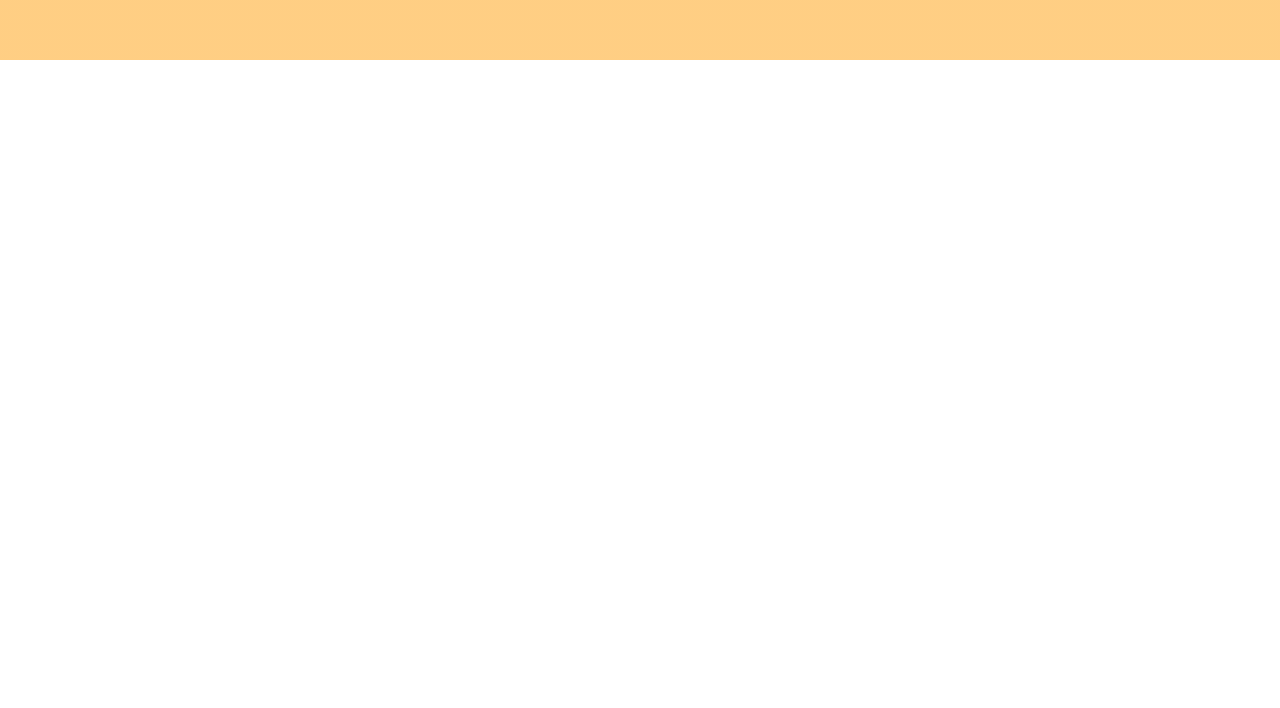
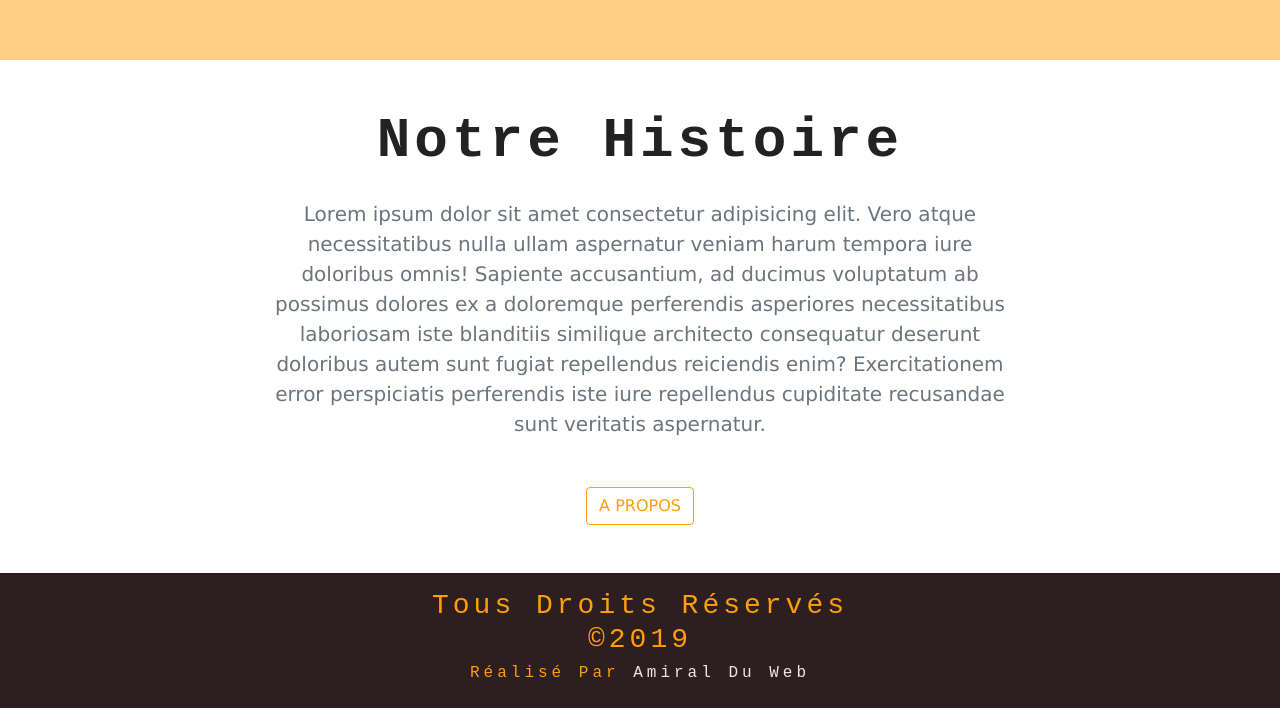
Before and after one commit to FaridBenmebarek/coffee-shop, a Gatsby site: page / in a window 1280 px wide. Shown: the part 814-1522 px from the top of the page. Before the commit the page ends 874 px from the top, so only its background shows below. Built offline with nearby package versions, Linux system fonts and the light colour scheme; Gatsby itself is replaced by a stand-in of ours.

Commit message:
add Title/Footer

```diff
--- /dev/null
+++ b/src/components/Globals/Footer.jsx
@@ -0,0 +1,28 @@
+import React from "react"
+
+export default function Footer() {
+  return (
+    <footer className="footer py-3">
+      <div className="container">
+        <div className="row">
+          <div className="col-10 mx-auto col-md-6 text-yellow text-center text-capitalize">
+            <h3>
+              tous droits réservés &copy;{new Date().getFullYear().toString()}
+            </h3>
+            <h6>
+              Réalisé par{" "}
+              <a
+                href="https://farid-benmebarek.fr"
+                target="_blank"
+                rel="noopener noreferrer"
+                className="amiral"
+              >
+                Amiral du Web
+              </a>
+            </h6>
+          </div>
+        </div>
+      </div>
+    </footer>
+  )
+}
--- /dev/null
+++ b/src/components/Globals/Title.jsx
@@ -0,0 +1,11 @@
+import React from "react"
+
+export default function Title({ title }) {
+  return (
+    <div className="row">
+      <div className="col text-center mb-3">
+        <h1 className="display-4 text-capitalize font-weight-bold">{title}</h1>
+      </div>
+    </div>
+  )
+}
--- /dev/null
+++ b/src/components/Home/Info.jsx
@@ -0,0 +1,33 @@
+import React from "react"
+import { Link } from "gatsby"
+import Title from "../Globals/Title"
+
+export default function Info() {
+  return (
+    <section className="py-5">
+      <div className="container">
+        <Title title="Notre Histoire" />
+        <div className="row">
+          <div className="col-10 col-sm-8 mx-auto text-center">
+            <p className="lead text-muted mb-5">
+              Lorem ipsum dolor sit amet consectetur adipisicing elit. Vero
+              atque necessitatibus nulla ullam aspernatur veniam harum tempora
+              iure doloribus omnis! Sapiente accusantium, ad ducimus voluptatum
+              ab possimus dolores ex a doloremque perferendis asperiores
+              necessitatibus laboriosam iste blanditiis similique architecto
+              consequatur deserunt doloribus autem sunt fugiat repellendus
+              reiciendis enim? Exercitationem error perspiciatis perferendis
+              iste iure repellendus cupiditate recusandae sunt veritatis
+              aspernatur.
+            </p>
+            <Link to="/about/">
+              <button className="btn text-uppercase btn-yellow">
+                A propos
+              </button>
+            </Link>
+          </div>
+        </div>
+      </div>
+    </section>
+  )
+}
--- a/src/components/layout.css
+++ b/src/components/layout.css
@@ -1,5 +1,5 @@
 :root {
-  --mainBrown: #2d1ef1;
+  --mainBrown: #2d1e1f;
   --mainYellow: rgb(255, 158, 9);
   --mainGrey: #ece8dc;
   --mainWhite: #fff;
@@ -42,3 +42,26 @@ h6 {
   background-size: cover !important;
   opacity: 1 !important;
 }
+
+.btn-yellow {
+  color: var(--mainYellow);
+  border-color: var(--mainYellow);
+}
+
+.btn-yellow:hover {
+  background: var(--mainYellow) !important;
+  color: var(--mainWhite);
+}
+
+.footer {
+  background: var(--mainBrown);
+}
+
+.amiral {
+  text-decoration: none !important;
+  color: var(--mainGrey);
+}
+
+.amiral:hover {
+  color: var(--mainYellow);
+}
--- a/src/components/layout.js
+++ b/src/components/layout.js
@@ -12,12 +12,14 @@ import { useStaticQuery, graphql } from "gatsby"
 import "./bootstrap.min.css"
 import "./layout.css"
 import Navbar from "./Globals/Navbar"
+import Footer from "./Globals/Footer"
 
 const Layout = ({ children }) => {
   return (
     <>
       <Navbar />
       {children}
+      <Footer />
     </>
   )
 }
--- a/src/pages/index.js
+++ b/src/pages/index.js
@@ -5,6 +5,7 @@ import Layout from "../components/layout"
 import SEO from "../components/seo"
 
 import BackgroundSection from "./../components/Globals/BackgroundSection"
+import Info from "./../components/Home/Info"
 
 const IndexPage = ({ data }) => (
   <Layout>
@@ -14,6 +15,7 @@ const IndexPage = ({ data }) => (
       title="coffee shop"
       className="default-background"
     />
+    <Info />
   </Layout>
 )
 
```
